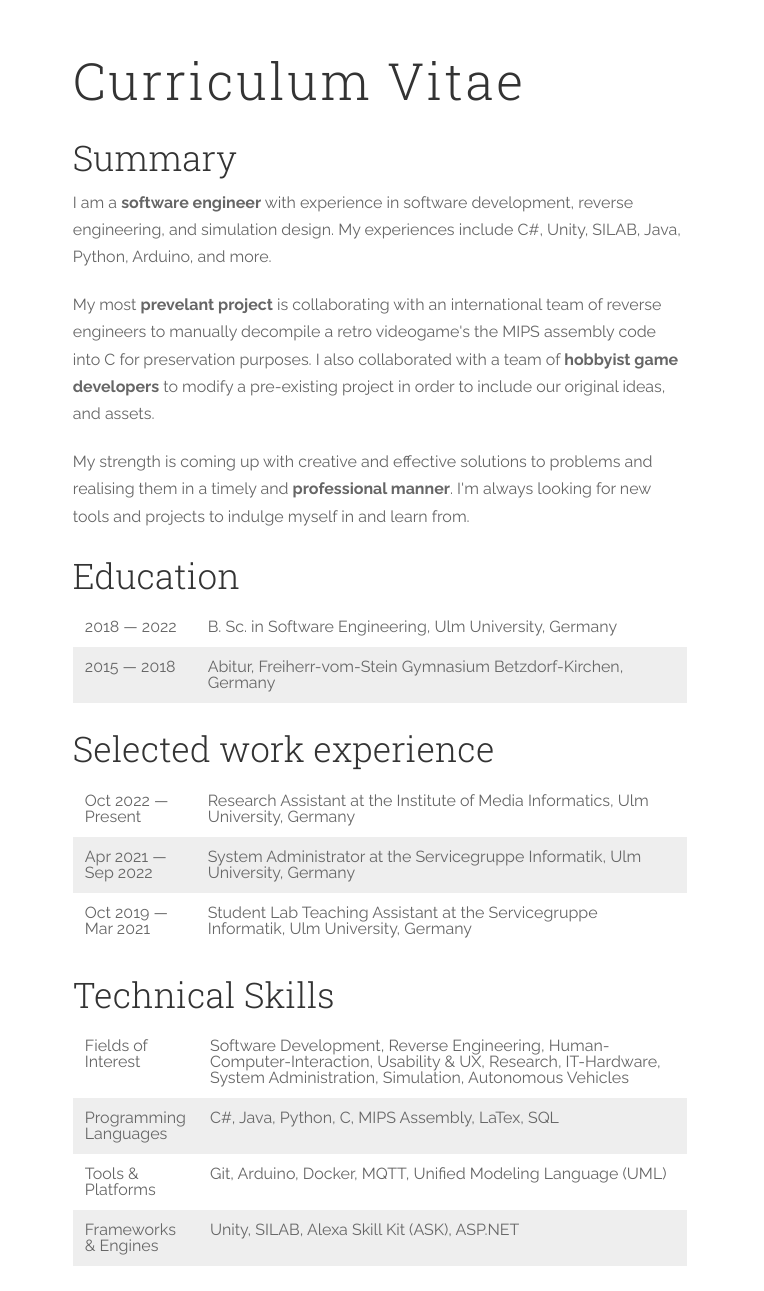
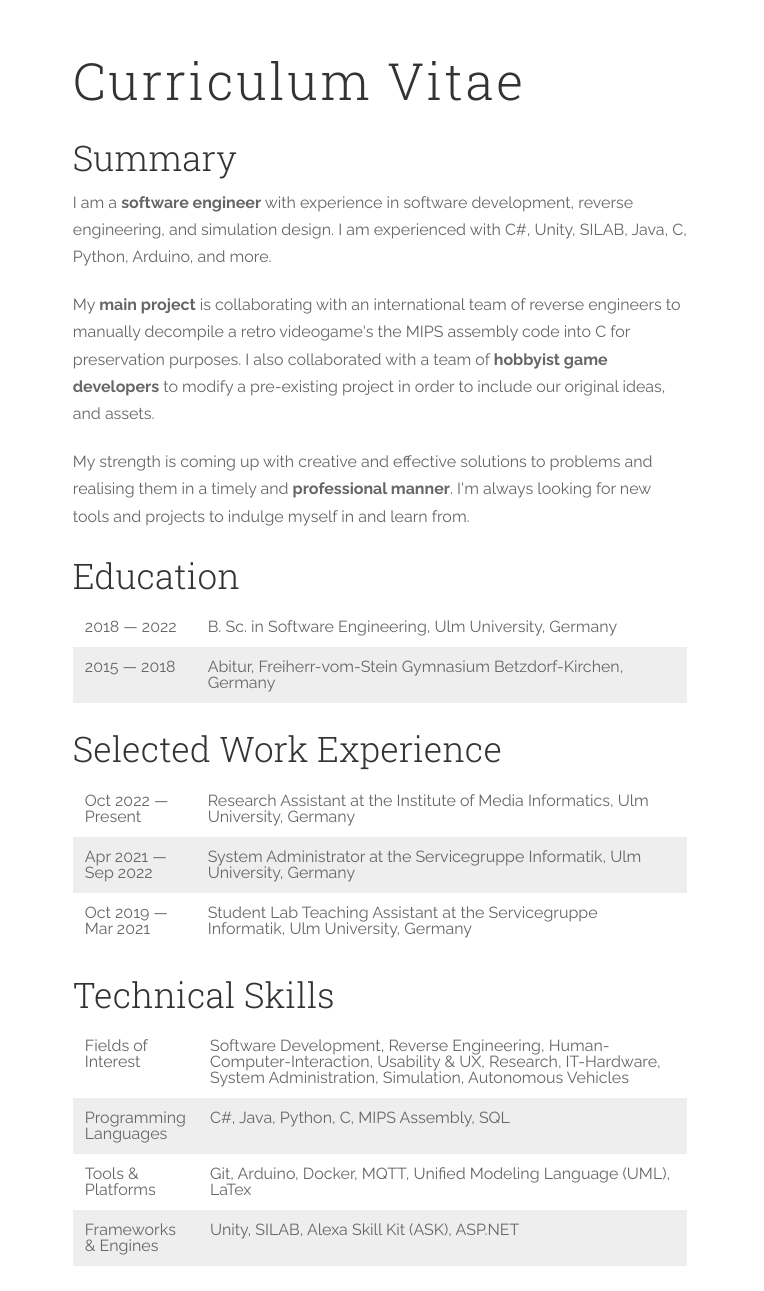
Before and after one commit to Brotenko/brotenko.github.io, a plain HTML site: page cv/index.html in a window 1280 px wide. Shown: the top 1291 px of the page, 516-1280 px from the left. Drawn offline with nearby package versions, Linux system fonts and the light colour scheme.

Commit message:
fix issues

```diff
--- a/cv/index.html
+++ b/cv/index.html
@@ -104,8 +104,8 @@
 <!--Content goes here-->
         <h1>Curriculum Vitae</h1>
         <h2>Summary</h2>
-          <p>I am a <strong>software engineer</strong> with experience in software development, reverse engineering, and simulation design. My experiences include C#, Unity, SILAB, Java, Python, Arduino, and more.</p>
-          <p>My most <strong>prevelant project</strong> is collaborating with an international team of reverse engineers to manually decompile a retro videogame's the MIPS assembly code into C for preservation purposes. I also collaborated with a team of <strong>hobbyist game developers</strong> to modify a pre-existing project in order to include our original ideas, and assets.</p>
+          <p>I am a <strong>software engineer</strong> with experience in software development, reverse engineering, and simulation design. I am experienced with C#, Unity, SILAB, Java, C, Python, Arduino, and more.</p>
+          <p>My <strong>main project</strong> is collaborating with an international team of reverse engineers to manually decompile a retro videogame's the MIPS assembly code into C for preservation purposes. I also collaborated with a team of <strong>hobbyist game developers</strong> to modify a pre-existing project in order to include our original ideas, and assets.</p>
           <p>My strength is coming up with creative and effective solutions to problems and realising them in a timely and <strong>professional manner</strong>. I'm always looking for new tools and projects to indulge myself in and learn from.</p>
         <h2>Education</h2>
           <table>
@@ -124,7 +124,7 @@
               </tr>
             </tbody>
           </table>
-        <h2>Selected work experience</h2>
+        <h2>Selected Work Experience</h2>
           <table>
             <colgroup>
               <col width="20%" />
@@ -158,11 +158,11 @@
               </tr>
               <tr class="even">
                 <td align="left">Programming Languages</td>
-                <td align="left">C#, Java, Python, C, MIPS Assembly, LaTex, SQL</td>
+                <td align="left">C#, Java, Python, C, MIPS Assembly, SQL</td>
               </tr>
               <tr class="odd">
                 <td align="left">Tools & Platforms</td>
-                <td align="left">Git, Arduino, Docker, MQTT, Unified Modeling Language (UML)</td>
+                <td align="left">Git, Arduino, Docker, MQTT, Unified Modeling Language (UML), LaTex</td>
               </tr>
               <tr class="even">
                 <td align="left">Frameworks & Engines</td>
```
Also changed, not shown: about/index.html (+3 -3 lines).
